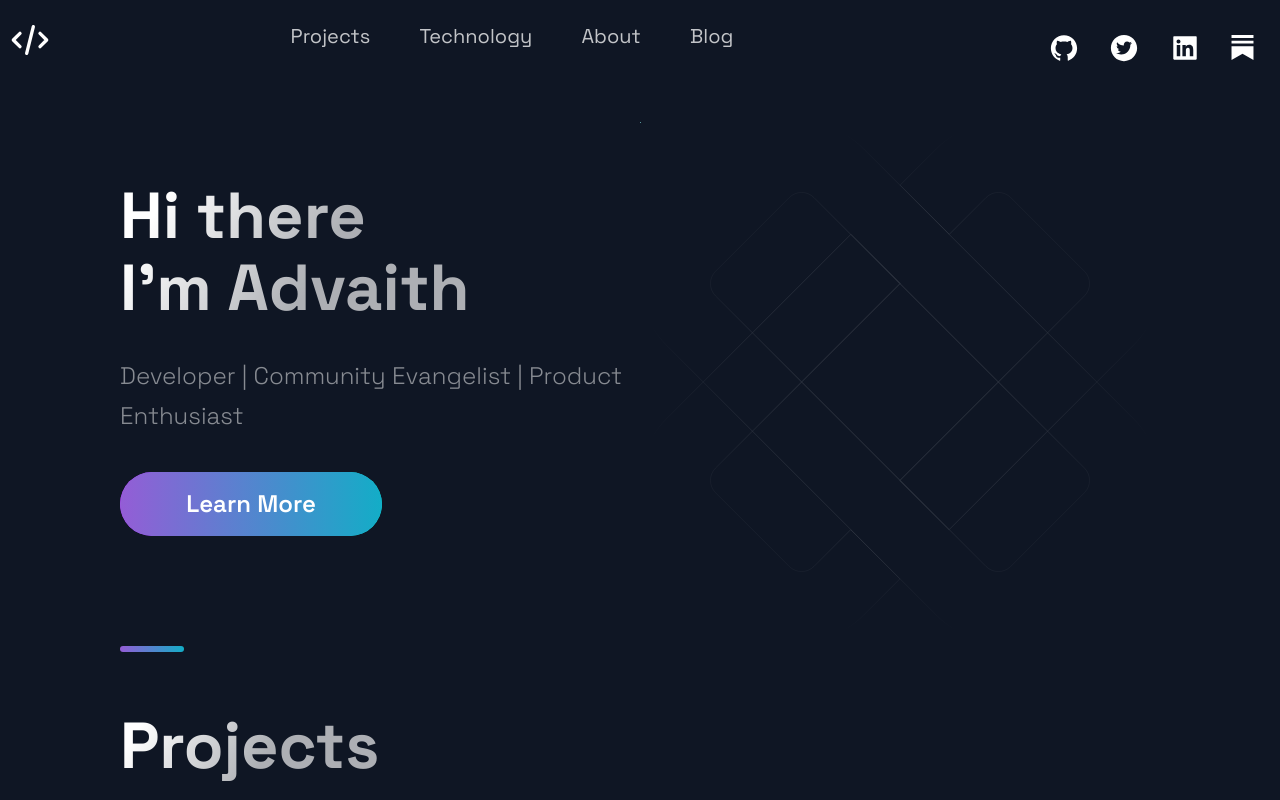
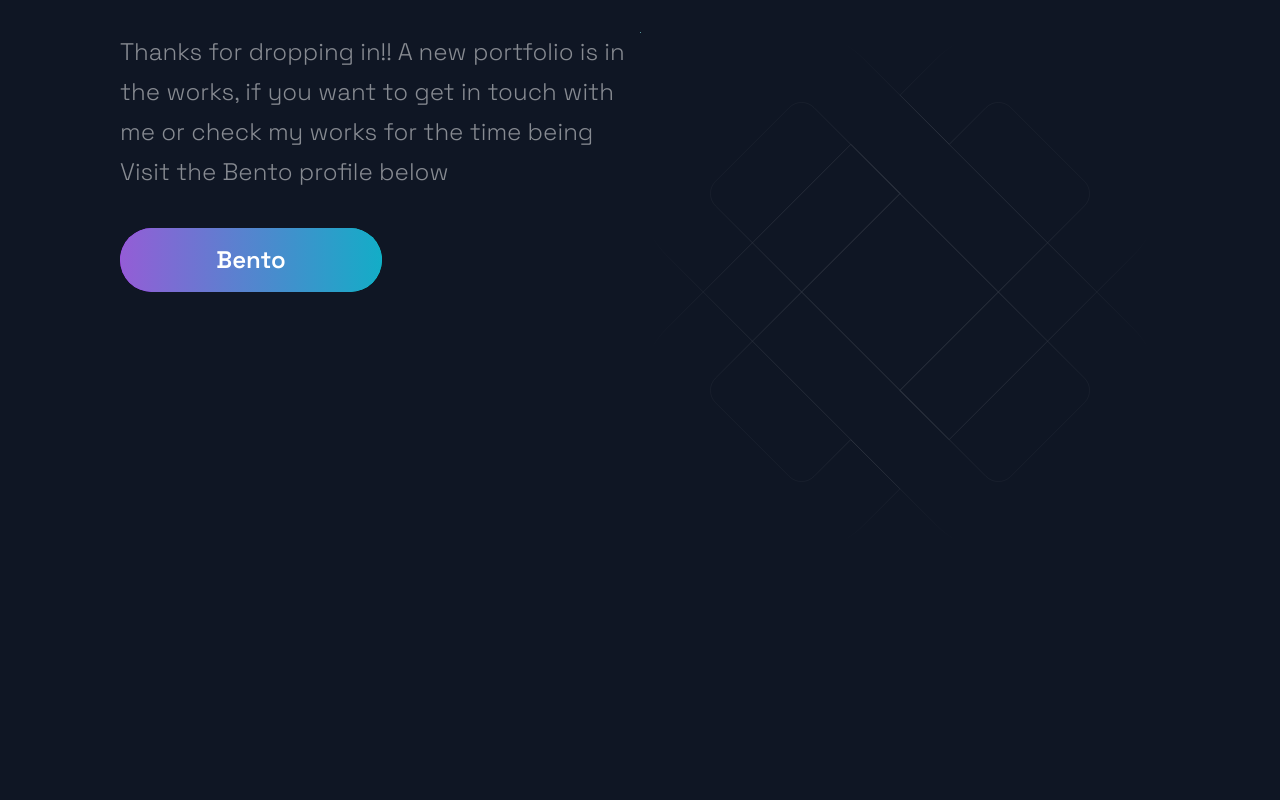
Before and after one commit to advaith-unnikrishnan/portfolio, a Next.js app: page / in a window 1280 px wide. Shown: the top 800 px of the page. Built offline with nearby package versions, Linux system fonts and the light colour scheme.

Commit message:
work in progress

```diff
--- a/src/components/Hero/Hero.js
+++ b/src/components/Hero/Hero.js
@@ -12,15 +12,15 @@ import { LeftSection } from "./HeroStyles";
 const Hero = (props) => (
   <Section row nopadding>
     <LeftSection>
-      <SectionTitle main center>
+      {/* <SectionTitle main center>
         Hi there <br />
         I'm Advaith
-      </SectionTitle>
+      </SectionTitle> */}
 
       <SectionText>
-       Developer | Community Evangelist | Product Enthusiast
+       Thanks for dropping in!! A new portfolio is in the works, if you want to get in touch with me or check my works for the time being Visit the Bento profile below
       </SectionText>
-      <Button onClick={()=>window.location="https://peerlist.io/advaith"}>Learn More</Button>
+      <Button onClick={()=>window.location="https://bento.me/advaith"}>Bento</Button>
     </LeftSection>
   </Section>
 );
--- a/src/layout/Layout.js
+++ b/src/layout/Layout.js
@@ -7,9 +7,9 @@ import { Container } from './LayoutStyles'
 export const Layout = ({children}) => {
   return (
     <Container>
-     <Header/>
+     {/* <Header/> */}
      <main>{children}</main>
-     <Footer/>
+     {/* <Footer/> */}
     </Container>
   )
 }
--- a/src/pages/index.js
+++ b/src/pages/index.js
@@ -72,9 +72,9 @@ const Home = () => {
           <Hero />
           <BgAnimation />
         </Section>
-        <Projects />
+        {/* <Projects />
         <Technologies />
-        <Timeline />
+        <Timeline /> */}
         {/* <Acomplishments /> */}
       </Layout>
     </>
```
